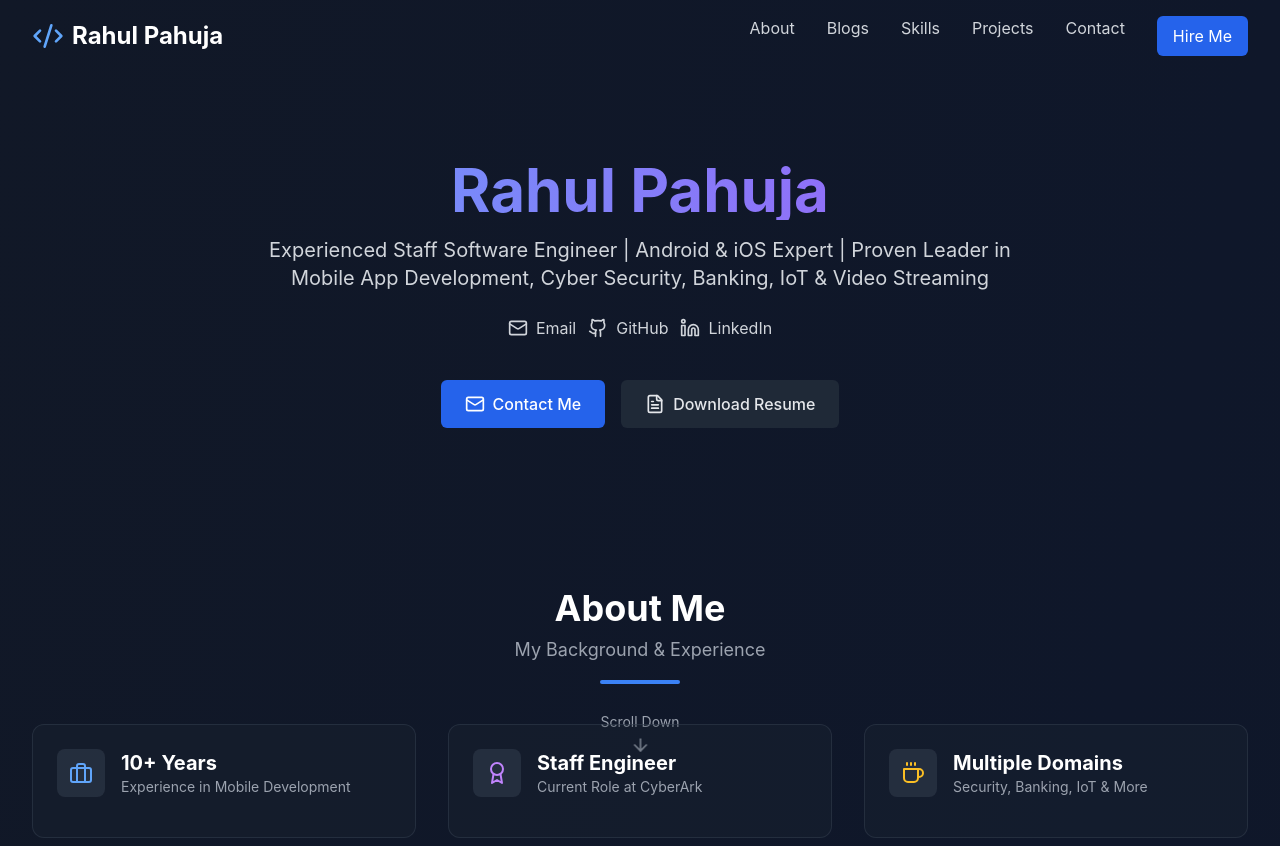
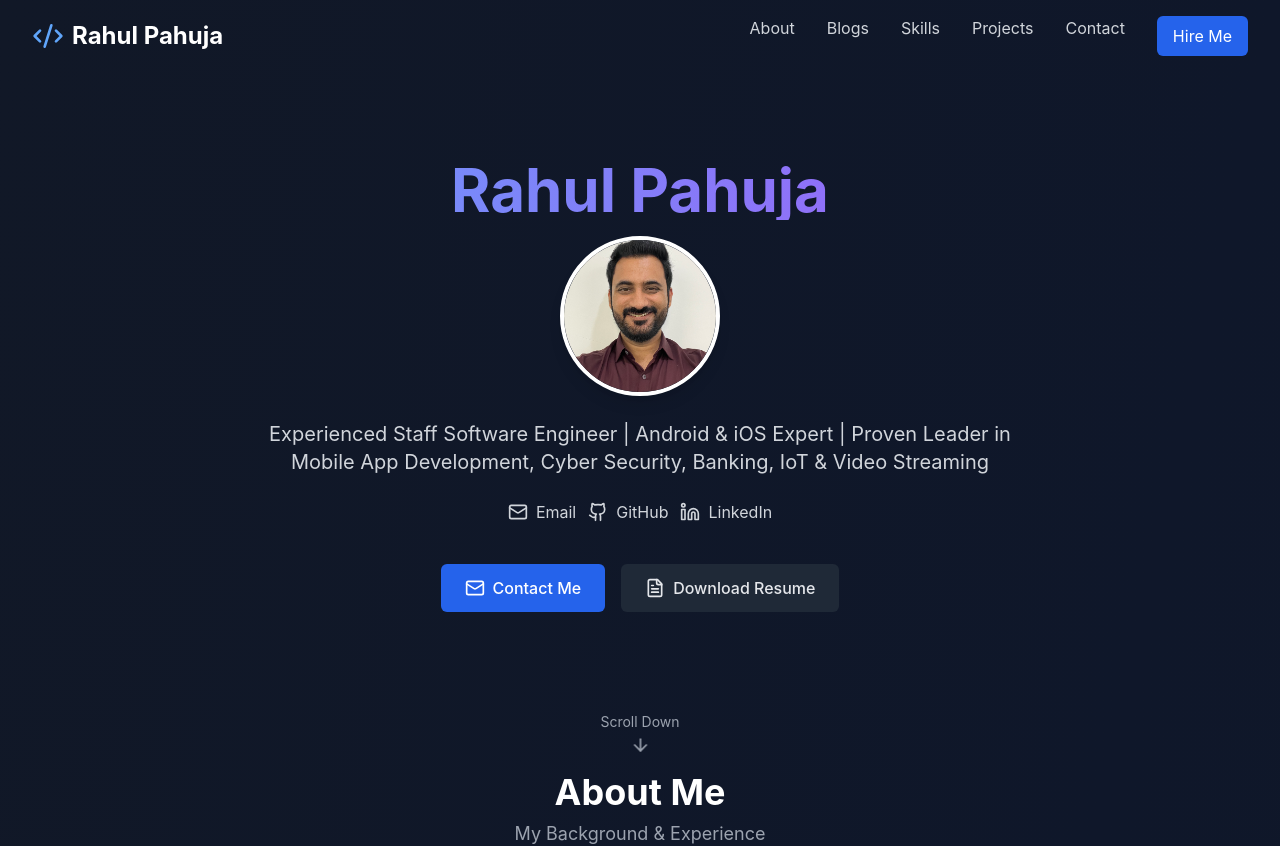
Before and after one commit to rahulpahuja/resume_ts, a React (Vite) app: page / in a window 1280 px wide. Shown: the top 846 px of the page. Built offline with nearby package versions, Linux system fonts and the light colour scheme.

Commit message:
Added Profile Photo

```diff
--- a/src/components/Hero.tsx
+++ b/src/components/Hero.tsx
@@ -1,5 +1,5 @@
 import { ArrowRight, Mail, FileText, Github, Linkedin } from 'lucide-react';
-
+import profileImage from '../../public/profile.jpg';
 const Hero = () => {
   return (
     <section id="home" className="pt-32 pb-20 md:pt-40 md:pb-24 text-center">
@@ -7,6 +7,13 @@ const Hero = () => {
         <h1 className="text-4xl md:text-6xl font-bold mb-4 bg-clip-text text-transparent bg-gradient-to-r from-blue-400 to-purple-500">
           Rahul Pahuja
         </h1>
+        <div className="flex justify-center mb-6">
+        <img src={profileImage}
+        alt="Rahul Pahuja"
+        className="w-32 h-32 md:w-40 md:h-40 rounded-full object-cover border-4 border-white shadow-lg"
+
+        />
+        </div>
         <p className="text-lg md:text-xl text-gray-300 max-w-3xl mx-auto leading-relaxed">
           Experienced Staff Software Engineer | Android & iOS Expert | Proven Leader in Mobile App Development, Cyber Security, Banking, IoT & Video Streaming
         </p>
```
Also changed, not shown: public/profile.jpg (added), 1 other file (tests, documents, lock files or other folders).
